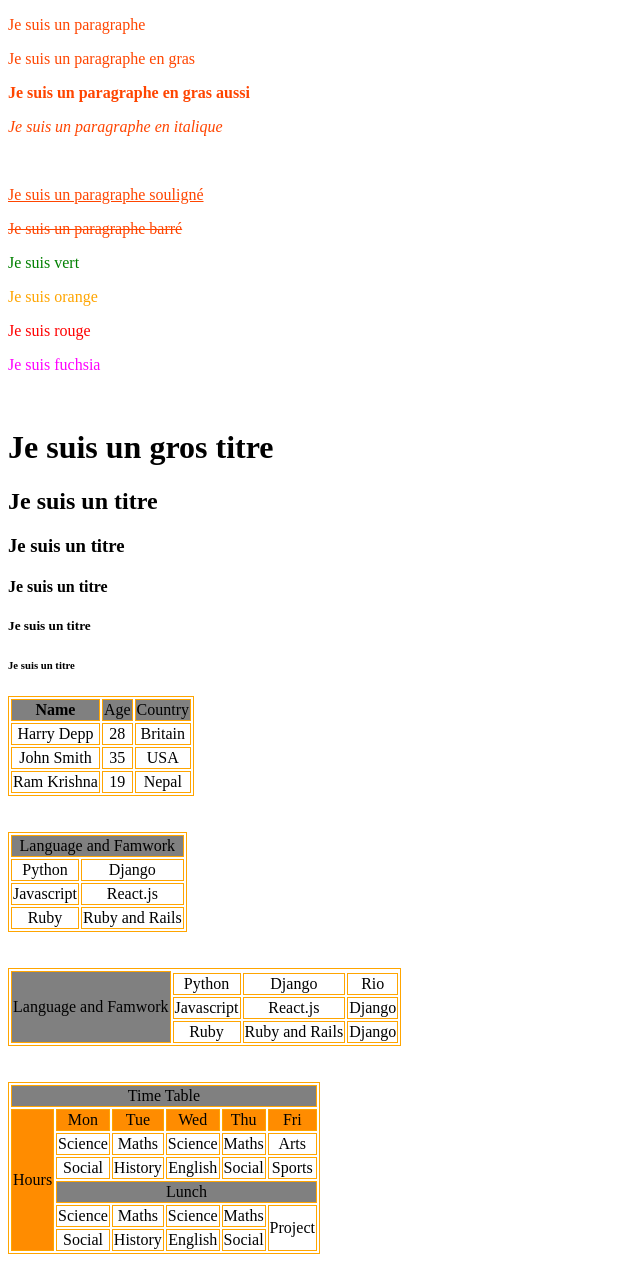
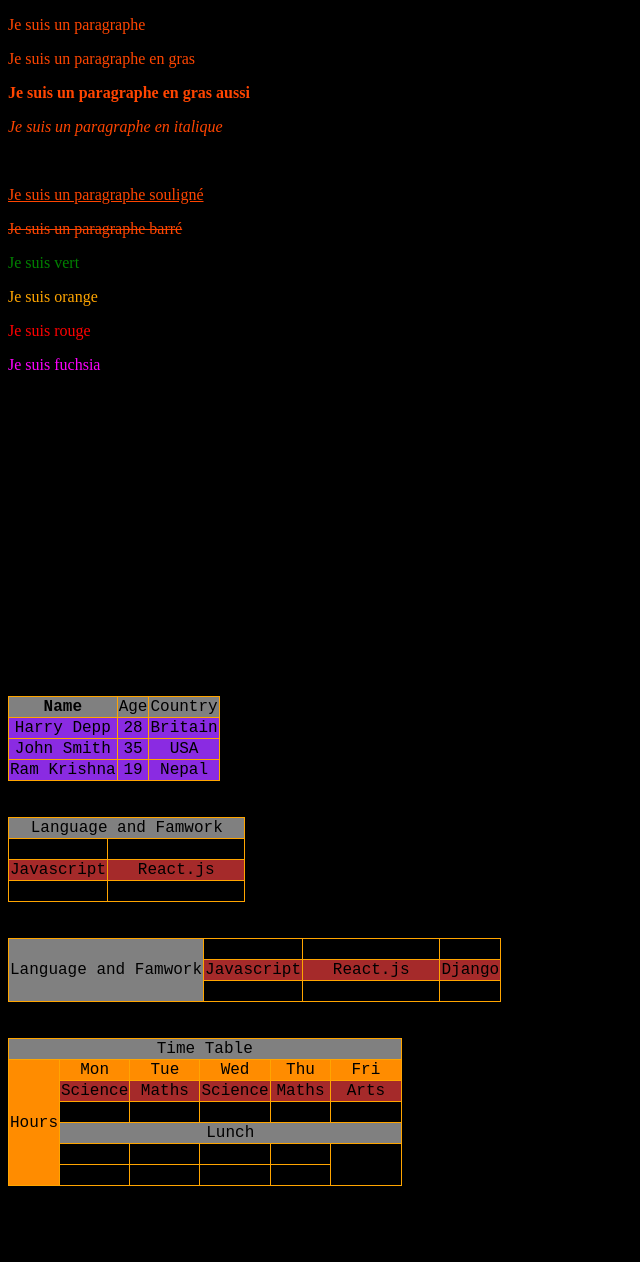
Before and after one commit to Sniikks/exercices, a PHP site: page / in a window 1280 px wide. Shown: the whole page, without its empty margins (0-640 px from the left). After the commit the page ends 1186 px from the top, so only its background shows below. Run offline with PHP 8.4, Linux system fonts and the light colour scheme.

Commit message:
style.css

```diff
--- a/style.css
+++ b/style.css
@@ -1,3 +1,9 @@
+/*COULEURS*/
+
+/*Définir le background de la page*/
+body {
+    background-color: black;
+  }
 /* Pour définit la couleur du texte classique */
 p{color: orangered}
 /* # Pour définir la couleur d'1 seul et unique ID */
@@ -6,10 +12,15 @@ p{color: orangered}
 .Rouge {color: red;}
 .Fuchsia {color: fuchsia;}
 
+.colorbackground {color: black; background-color: gray;}
+.colorbackground2 {color: black; background-color: darkorange;}
+
 /* Permet de mettre un rectangle noir de 1 pixel autour des mots */
 tr, td, th, table {
     border: 1px solid black;
     border-color: orange;
+    border-collapse: collapse;
+    font-family: 'Courier New', Courier, monospace;
 }
 
 /* Permet d'aligner le texte au centre de la case */
@@ -17,5 +28,12 @@ tr td {
     text-align: center
 }
 
-.colorbackground {color: black; background-color: gray;}
-.colorbackground2 {color: black; background-color: darkorange;}
+/* Permet de mettre de la couleur sur le 3ème enfant.*/
+tr:nth-child(3) {
+    background-color: brown;
+}
+
+/* Défini une classe spécialement pour TR */
+.test999 tr {
+    background-color: blueviolet;
+}
```
